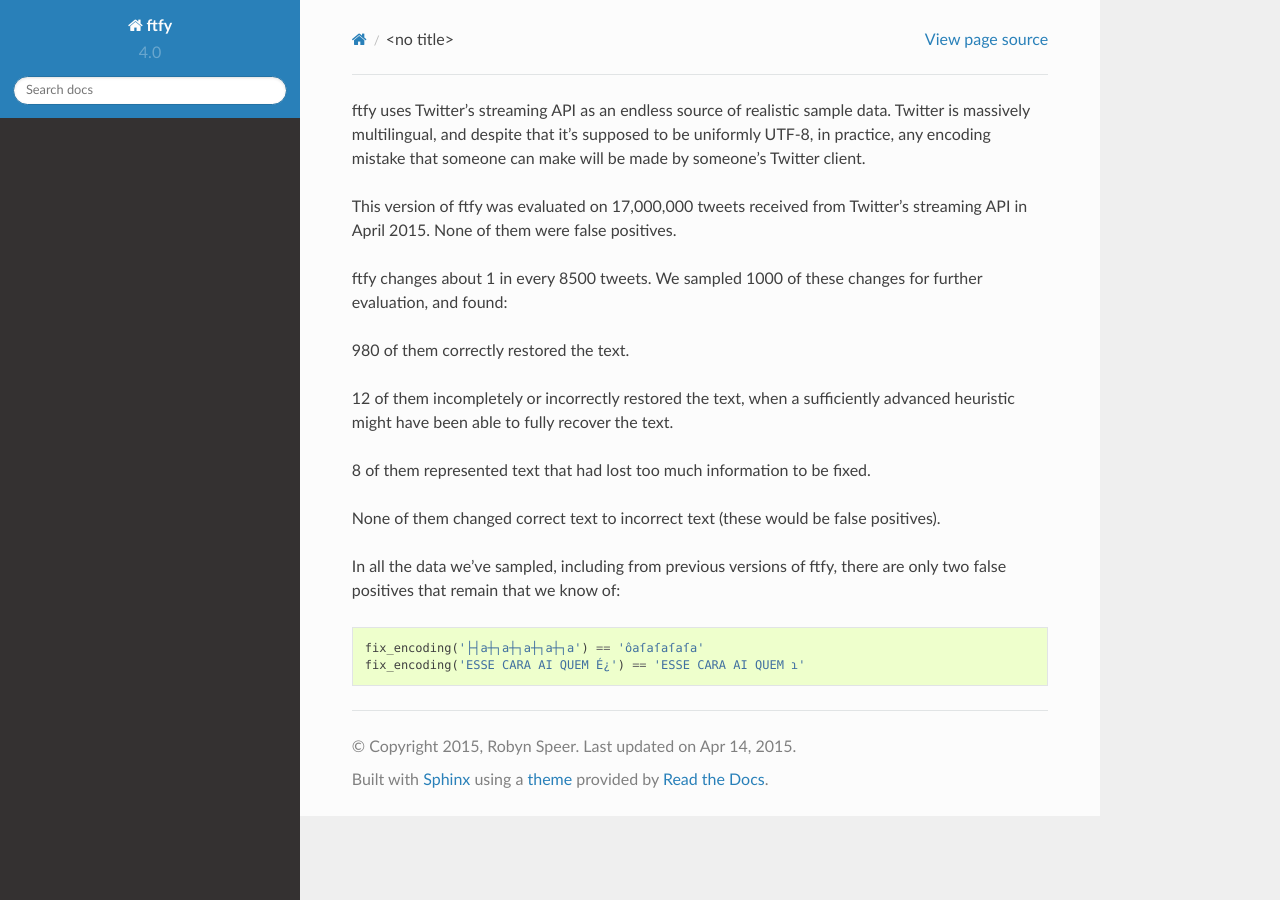
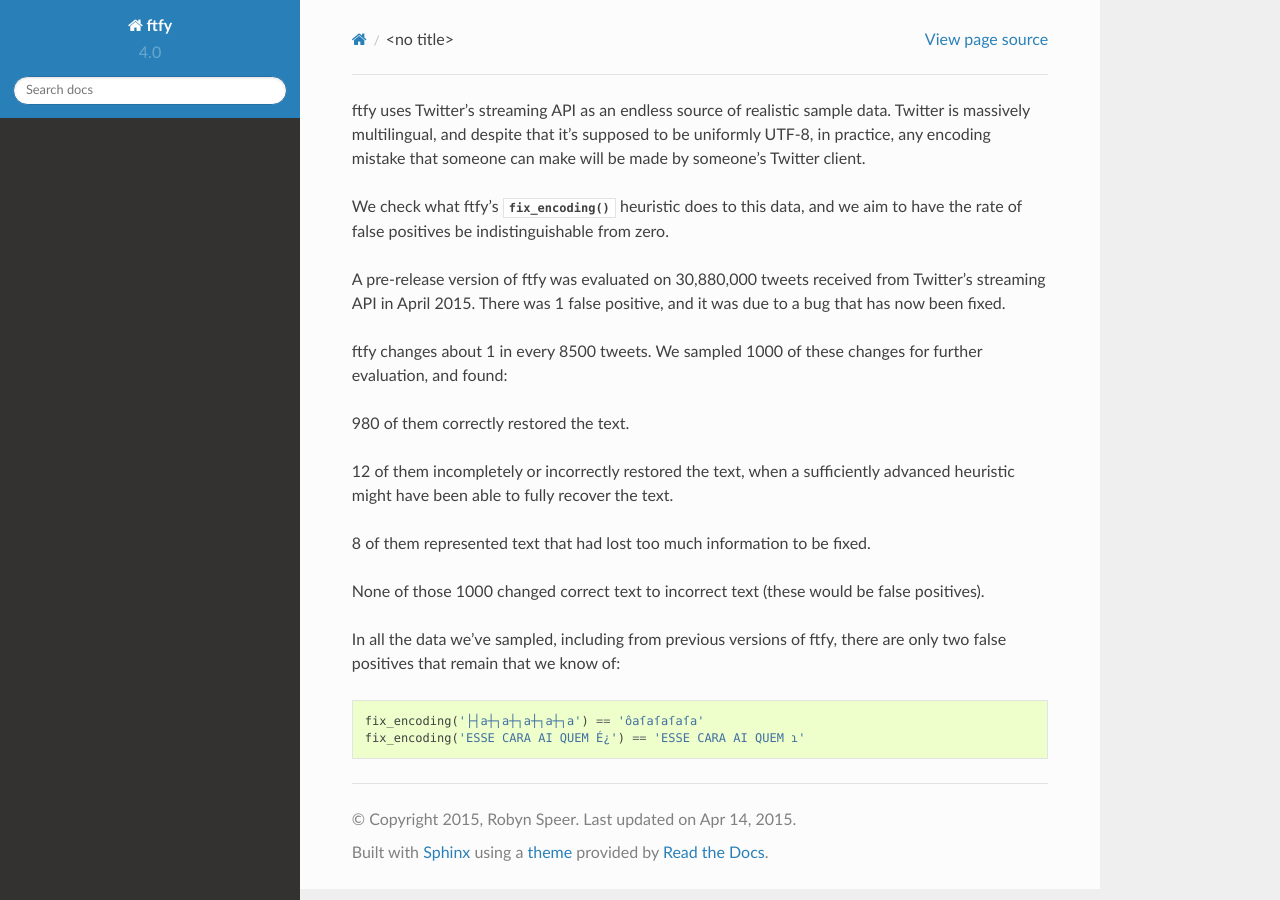
Before and after one commit to rspeer/python-ftfy, a Sphinx documentation site: the page built from docs/accuracy.rst, in a window 1280 px wide. Built offline with Sphinx 7.4.7 and the Read the Docs theme 2.0.0, drawn with Linux system fonts in a browser that asks for light colours.

Commit message:
update accuracy stats

```diff
--- a/docs/accuracy.rst
+++ b/docs/accuracy.rst
@@ -3,8 +3,12 @@ data. Twitter is massively multilingual, and despite that it's supposed to be
 uniformly UTF-8, in practice, any encoding mistake that someone can make will
 be made by someone's Twitter client.
 
-This version of ftfy was evaluated on 17,000,000 tweets received from Twitter's
-streaming API in April 2015. None of them were false positives.
+We check what ftfy's :func:`fix_encoding` heuristic does to this data, and we
+aim to have the rate of false positives be indistinguishable from zero.
+
+A pre-release version of ftfy was evaluated on 30,880,000 tweets received from
+Twitter's streaming API in April 2015. There was 1 false positive, and it was
+due to a bug that has now been fixed.
 
 ftfy changes about 1 in every 8500 tweets. We sampled 1000 of these changes for
 further evaluation, and found:
@@ -13,8 +17,8 @@ further evaluation, and found:
 - 12 of them incompletely or incorrectly restored the text, when a sufficiently
   advanced heuristic might have been able to fully recover the text.
 - 8 of them represented text that had lost too much information to be fixed.
-- None of them changed correct text to incorrect text (these would be false
-  positives).
+- None of those 1000 changed correct text to incorrect text (these would be
+  false positives).
 
 In all the data we've sampled, including from previous versions of ftfy, there
 are only two false positives that remain that we know of::
```
